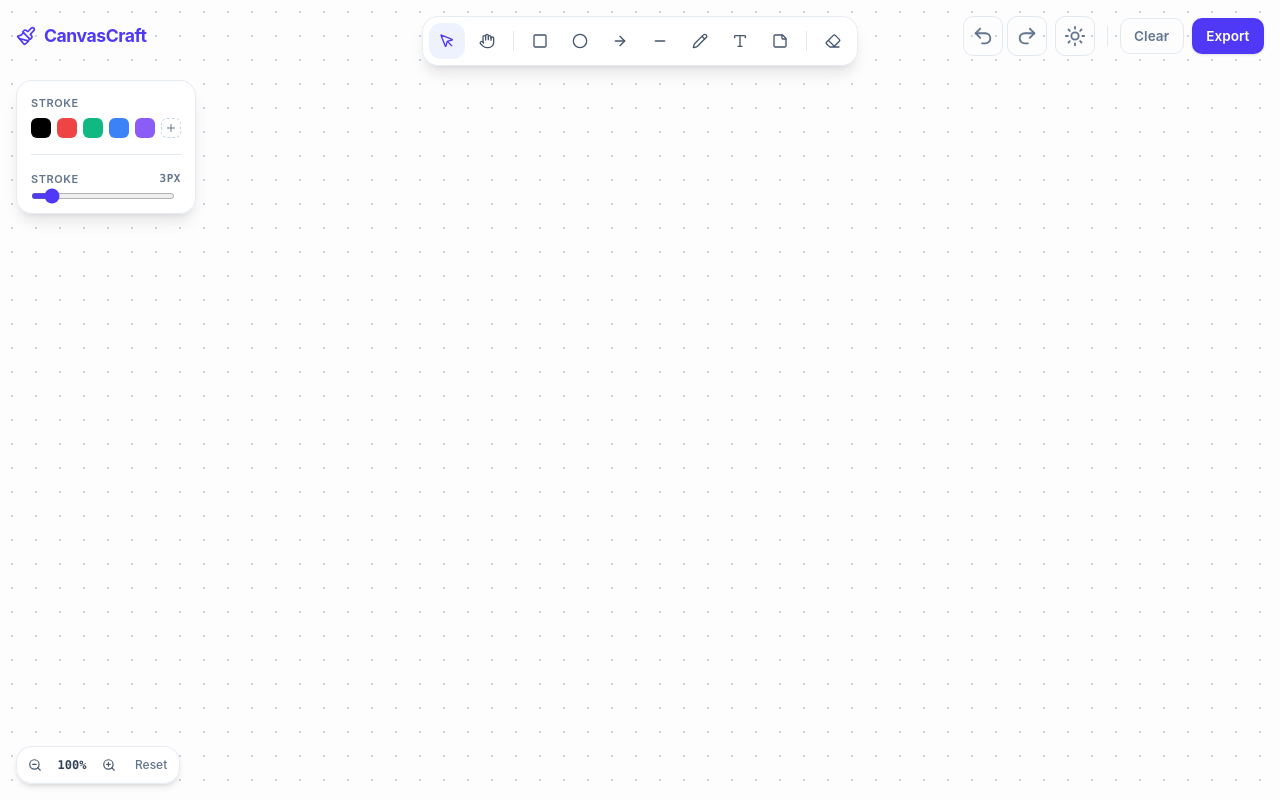
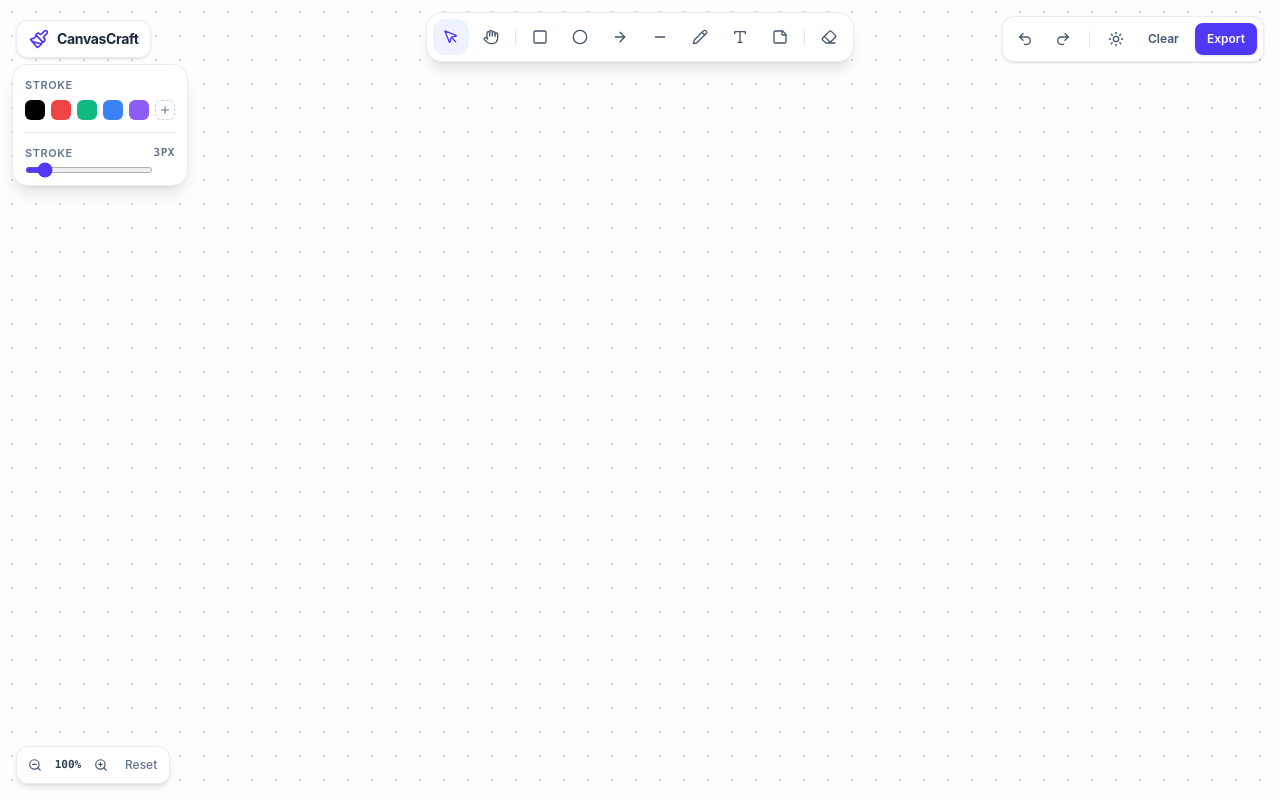
Before and after one commit to SAIDEEPBHANGE/CanvasCraft, a React (Vite) app in the folder CanvasCraftSB/: page / in a window 1280 px wide. Built offline with nearby package versions, Linux system fonts and the light colour scheme.

Commit message:
Project Layout is Working

```diff
--- a/CanvasCraftSB/index.html
+++ b/CanvasCraftSB/index.html
@@ -9,21 +9,14 @@
     />
     <meta
       name="viewport"
-      content="width=device-width, initial-scale=1.0, maximum-scale=1.0, user-scalable=no"
+      content="width=device-width, initial-scale=1.0, maximum-scale=1.0, user-scalable=no, viewport-fit=cover"
     />
     <title>CanvasCraft — Collaborative Whiteboard</title>
-    <!-- Inter Font -->
-    <link rel="preconnect" href="https://fonts.googleapis.com" />
-    <link rel="preconnect" href="https://fonts.gstatic.com" crossorigin />
-    <link
-      href="https://fonts.googleapis.com/css2?family=Inter:wght@400;500;600;700&display=swap"
-      rel="stylesheet"
-    />
   </head>
   <body
-    class="m-0 h-screen w-screen overflow-hidden p-0 touch-none select-none"
+    class="m-0 h-full w-full overflow-hidden p-0 font-sans text-slate-800 touch-none select-none dark:bg-[#121212] dark:text-slate-100"
   >
-    <div id="root" class="h-full w-full"></div>
+    <div id="root" class="h-dvh w-screen overflow-hidden"></div>
     <script type="module" src="/src/main.jsx"></script>
   </body>
 </html>
--- a/CanvasCraftSB/src/App.jsx
+++ b/CanvasCraftSB/src/App.jsx
@@ -1,11 +1,31 @@
+import WhiteBoard from "./MainBodyComponents/WhiteBoard";
 import Header from "./Header";
-import MainBody from "./MainBody";
+import DrawingTools from "./MainBodyComponents/DrawingTools";
+import PropertiesBar from "./MainBodyComponents/PropertiesBar";
+import ZoomFunctions from "./MainBodyComponents/ZoomFunctions";
 
 function App() {
   return (
-    <div className="relative flex h-dvh w-screen flex-col overflow-hidden bg-[#fdfdfd] font-sans text-slate-800 select-none touch-none dark:bg-[#121212] dark:text-slate-100 md:block">
-      <Header />
-      <MainBody />
+    <div className="relative h-full w-full overflow-hidden bg-[#fdfdfd] text-slate-800 touch-none select-none dark:bg-[#121212] dark:text-slate-100">
+      {/* LAYER 1: Fullscreen Canvas */}
+      <WhiteBoard />
+
+      {/* LAYER 2: Floating HUD (Clicks pass through to canvas by default) */}
+      <div className="pointer-events-none absolute inset-0 z-10 flex flex-col justify-between p-2.5 sm:p-3 md:p-4">
+        {/* Top Section: Header & Action Buttons */}
+        <Header />
+
+        {/* Middle Section: Left Sidebar Properties Drawer */}
+        <div className="flex flex-1 items-start py-2">
+          <PropertiesBar />
+        </div>
+
+        {/* Bottom Section: Tool Dock & Zoom Controls */}
+        <div className="flex items-end justify-between gap-2">
+          <ZoomFunctions />
+          <DrawingTools />
+        </div>
+      </div>
     </div>
   );
 }
--- a/CanvasCraftSB/src/Header.jsx
+++ b/CanvasCraftSB/src/Header.jsx
@@ -3,11 +3,11 @@ import RightHeader from "./HeaderComponents/RightHeader";
 
 function Header() {
   return (
-    <header className="z-30 flex h-14 w-full shrink-0 items-center justify-between border-b border-slate-200/80 bg-white/95 px-3 py-2 backdrop-blur-md dark:border-slate-800 dark:bg-slate-900/95 md:pointer-events-none md:absolute md:inset-x-0 md:top-0 md:h-auto md:border-none md:bg-transparent md:p-4 md:backdrop-blur-none">
-      <div className="md:pointer-events-auto">
+    <header className="flex w-full items-center justify-between">
+      <div className="pointer-events-auto">
         <LeftHeader />
       </div>
-      <div className="md:pointer-events-auto">
+      <div className="pointer-events-auto">
         <RightHeader />
       </div>
     </header>
--- a/CanvasCraftSB/src/HeaderComponents/LeftHeader.jsx
+++ b/CanvasCraftSB/src/HeaderComponents/LeftHeader.jsx
@@ -2,9 +2,9 @@ import { Paintbrush } from "lucide-react";
 
 function LeftHeader() {
   return (
-    <div className="flex items-center gap-2 text-base font-bold text-indigo-600 transition-colors duration-200 dark:text-indigo-400">
-      <Paintbrush className="h-5 w-5 stroke-2" />
-      <span className="logo-text hidden text-[1.1rem] tracking-tight sm:inline-block">
+    <div className="flex items-center gap-2 rounded-xl border border-slate-200/80 bg-white/95 px-2.5 py-1.5 shadow-sm backdrop-blur-md dark:border-slate-800 dark:bg-slate-900/95 sm:px-3 sm:py-2">
+      <Paintbrush className="h-4 w-4 text-indigo-600 dark:text-indigo-400 sm:h-5 sm:w-5" />
+      <span className="hidden text-sm font-bold tracking-tight text-slate-800 dark:text-slate-100 sm:inline-block">
         CanvasCraft
       </span>
     </div>
--- a/CanvasCraftSB/src/HeaderComponents/RightHeader.jsx
+++ b/CanvasCraftSB/src/HeaderComponents/RightHeader.jsx
@@ -1,56 +1,67 @@
-import { Undo2, Redo2, Sun } from "lucide-react";
+import { Undo2, Redo2, Sun, Trash2, Download } from "lucide-react";
 
 function RightHeader() {
+  const iconBtnClass =
+    "flex h-8 w-8 items-center justify-center rounded-lg text-slate-600 transition-colors hover:bg-slate-100 active:scale-95 dark:text-slate-400 dark:hover:bg-slate-800";
+
   return (
-    <div className="flex items-center gap-2">
-      {/* History Controls */}
-      <div className="flex items-center gap-1">
+    <div className="flex items-center gap-1 rounded-xl border border-slate-200/80 bg-white/95 p-1 shadow-sm backdrop-blur-md dark:border-slate-800 dark:bg-slate-900/95 sm:gap-1.5 sm:p-1.5">
+      {/* Undo */}
       <button
         id="undoBtn"
+        type="button"
         title="Undo (Ctrl+Z)"
         aria-label="Undo"
-          className="inline-flex h-10 w-10 items-center justify-center rounded-[10px] border border-slate-200 bg-transparent text-slate-500 transition-all duration-150 hover:border-indigo-600 hover:bg-indigo-50 hover:text-indigo-600 dark:border-slate-700 dark:text-slate-400 dark:hover:border-indigo-400 dark:hover:bg-indigo-500/15 dark:hover:text-indigo-400"
+        className={iconBtnClass}
       >
-          <Undo2 className="h-5.5 w-5.5 stroke-2" />
+        <Undo2 className="h-4 w-4" />
       </button>
 
+      {/* Redo */}
       <button
         id="redoBtn"
+        type="button"
         title="Redo (Ctrl+Y)"
         aria-label="Redo"
-          className="inline-flex h-10 w-10 items-center justify-center rounded-[10px] border border-slate-200 bg-transparent text-slate-500 transition-all duration-150 hover:border-indigo-600 hover:bg-indigo-50 hover:text-indigo-600 dark:border-slate-700 dark:text-slate-400 dark:hover:border-indigo-400 dark:hover:bg-indigo-500/15 dark:hover:text-indigo-400"
+        className={iconBtnClass}
       >
-          <Redo2 className="h-5.5 w-5.5 stroke-2" />
+        <Redo2 className="h-4 w-4" />
       </button>
-      </div>
 
-      {/* Theme Toggle Button */}
+      {/* Divider */}
+      <div className="mx-0.5 h-4 w-px bg-slate-200 dark:bg-slate-700 sm:mx-1" />
+
+      {/* Theme Toggle */}
       <button
         id="themeToggle"
+        type="button"
         title="Toggle Theme"
         aria-label="Toggle Theme"
-        className="inline-flex h-10 w-10 items-center justify-center rounded-[10px] border border-slate-200 bg-transparent text-slate-500 transition-all duration-150 hover:border-indigo-600 hover:bg-indigo-50 hover:text-indigo-600 dark:border-slate-700 dark:text-slate-400 dark:hover:border-indigo-400 dark:hover:bg-indigo-500/15 dark:hover:text-indigo-400"
+        className={iconBtnClass}
       >
-        <Sun className="h-5.5 w-5.5 stroke-2" />
+        <Sun className="h-4 w-4" />
       </button>
 
-      {/* Vertical Divider */}
-      <div className="mx-1 h-5 w-px bg-slate-200 dark:bg-slate-700" />
-
-      {/* Clear Button (btn-secondary) */}
+      {/* Clear Button (Icon on mobile/fold, text label on sm+) */}
       <button
         id="clearCanvas"
-        className="inline-flex items-center gap-1.5 rounded-[10px] border border-slate-200 bg-transparent px-[0.85rem] py-[0.45rem] text-[0.85rem] font-semibold text-slate-500 transition-all duration-200 hover:bg-slate-50 hover:text-slate-900 dark:border-slate-700 dark:text-slate-400 dark:hover:bg-slate-900 dark:hover:text-slate-50"
+        type="button"
+        title="Clear Canvas"
+        className="flex h-8 items-center justify-center rounded-lg px-2 text-xs font-semibold text-slate-600 transition-colors hover:bg-slate-100 hover:text-red-600 dark:text-slate-400 dark:hover:bg-slate-800 sm:px-2.5"
       >
-        Clear
+        <Trash2 className="h-4 w-4 sm:hidden" />
+        <span className="hidden sm:inline">Clear</span>
       </button>
 
-      {/* Export Button (btn-primary) */}
+      {/* Export Button (Icon on mobile/fold, text label on sm+) */}
       <button
         id="exportBtn"
-        className="inline-flex items-center gap-1.5 rounded-[10px] border border-transparent bg-indigo-600 px-[0.85rem] py-[0.45rem] text-[0.85rem] font-semibold text-white shadow-sm transition-all duration-200 hover:bg-indigo-700 dark:bg-indigo-500 dark:hover:bg-indigo-600"
+        type="button"
+        title="Export"
+        className="flex h-8 items-center justify-center rounded-lg bg-indigo-600 px-2 text-xs font-semibold text-white shadow-sm transition-colors hover:bg-indigo-700 active:scale-95 dark:bg-indigo-500 dark:hover:bg-indigo-600 sm:px-3"
       >
-        Export
+        <Download className="h-4 w-4 sm:hidden" />
+        <span className="hidden sm:inline">Export</span>
       </button>
     </div>
   );
--- a/CanvasCraftSB/src/MainBodyComponents/DrawingTools.jsx
+++ b/CanvasCraftSB/src/MainBodyComponents/DrawingTools.jsx
@@ -13,14 +13,15 @@ import {
 
 function DrawingTools() {
   const toolBtnClass =
-    "flex h-9 w-9 shrink-0 items-center justify-center rounded-xl border-none bg-transparent text-slate-600 transition-all hover:bg-slate-100 active:scale-95 dark:text-slate-400 dark:hover:bg-slate-800 [&.active]:bg-indigo-50 [&.active]:text-indigo-600 dark:[&.active]:bg-indigo-500/20 dark:[&.active]:text-indigo-400";
+    "flex h-8 w-8 sm:h-9 sm:w-9 shrink-0 items-center justify-center rounded-xl border-none bg-transparent text-slate-600 transition-all hover:bg-slate-100 active:scale-95 dark:text-slate-400 dark:hover:bg-slate-800 [&.active]:bg-indigo-50 [&.active]:text-indigo-600 dark:[&.active]:bg-indigo-500/20 dark:[&.active]:text-indigo-400";
 
   return (
     <aside
       id="toolBar"
       aria-label="Drawing Tools"
-      className="fixed bottom-4 inset-x-3 z-30 mx-auto flex max-w-fit items-center gap-1 overflow-x-auto rounded-2xl border border-slate-200/80 bg-white/95 p-1.5 shadow-lg backdrop-blur-md no-scrollbar dark:border-slate-800 dark:bg-slate-900/95 md:absolute md:top-4 md:bottom-auto md:inset-x-0"
+      className="pointer-events-auto flex max-w-[70vw] items-center gap-1 overflow-x-auto rounded-2xl border border-slate-200/80 bg-white/95 p-1.5 shadow-lg backdrop-blur-md no-scrollbar dark:border-slate-800 dark:bg-slate-900/95 sm:max-w-fit lg:absolute lg:top-3 lg:left-1/2 lg:-translate-x-1/2"
     >
+      {/* Select */}
       <button
         className={`${toolBtnClass} active`}
         data-tool="select"
@@ -29,12 +30,14 @@ function DrawingTools() {
         <MousePointer className="h-4 w-4 stroke-2" />
       </button>
 
+      {/* Hand / Pan */}
       <button className={toolBtnClass} data-tool="pan" title="Pan (H)">
         <Hand className="h-4 w-4 stroke-2" />
       </button>
 
-      <div className="mx-1 h-5 w-px shrink-0 bg-slate-200 dark:bg-slate-700" />
+      <div className="mx-0.5 h-4 w-px shrink-0 bg-slate-200 dark:bg-slate-700" />
 
+      {/* Rectangle */}
       <button
         className={toolBtnClass}
         data-tool="rectangle"
@@ -43,26 +46,32 @@ function DrawingTools() {
         <Square className="h-4 w-4 stroke-2" />
       </button>
 
+      {/* Circle */}
       <button className={toolBtnClass} data-tool="circle" title="Circle (C)">
         <Circle className="h-4 w-4 stroke-2" />
       </button>
 
+      {/* Arrow */}
       <button className={toolBtnClass} data-tool="arrow" title="Arrow (A)">
         <ArrowRight className="h-4 w-4 stroke-2" />
       </button>
 
+      {/* Line */}
       <button className={toolBtnClass} data-tool="line" title="Line (L)">
         <Minus className="h-4 w-4 stroke-2" />
       </button>
 
+      {/* Pencil / Freehand */}
       <button className={toolBtnClass} data-tool="pencil" title="Draw (P)">
         <Pencil className="h-4 w-4 stroke-2" />
       </button>
 
+      {/* Text */}
       <button className={toolBtnClass} data-tool="text" title="Text (T)">
         <Type className="h-4 w-4 stroke-2" />
       </button>
 
+      {/* Sticky Note */}
       <button
         className={toolBtnClass}
         data-tool="sticky"
@@ -71,8 +80,9 @@ function DrawingTools() {
         <StickyNote className="h-4 w-4 stroke-2" />
       </button>
 
-      <div className="mx-1 h-5 w-px shrink-0 bg-slate-200 dark:bg-slate-700" />
+      <div className="mx-0.5 h-4 w-px shrink-0 bg-slate-200 dark:bg-slate-700" />
 
+      {/* Eraser */}
       <button className={toolBtnClass} data-tool="eraser" title="Eraser (E)">
         <Eraser className="h-4 w-4 stroke-2" />
       </button>
--- a/CanvasCraftSB/src/MainBodyComponents/PropertiesBar.jsx
+++ b/CanvasCraftSB/src/MainBodyComponents/PropertiesBar.jsx
@@ -7,11 +7,12 @@ function PropertiesBar() {
     <aside
       id="propertiesBar"
       aria-label="Properties"
-      className="fixed bottom-20 left-1/2 z-20 flex -translate-x-1/2 items-center gap-3 rounded-2xl border border-slate-200/80 bg-white/95 px-3.5 py-2 shadow-lg backdrop-blur-md dark:border-slate-800 dark:bg-slate-900/95 md:absolute md:top-20 md:bottom-auto md:left-4 md:translate-x-0 md:flex-col md:items-start md:p-3.5"
+      /* Elevated above the bottom dock on fold/mobile screens with plenty of clearance */
+      className="fixed bottom-16 left-1/2 z-20 flex -translate-x-1/2 items-center gap-2 rounded-2xl border border-slate-200/80 bg-white/95 px-3 py-1.5 shadow-lg backdrop-blur-md dark:border-slate-800 dark:bg-slate-900/95 lg:absolute lg:top-16 lg:bottom-auto lg:left-3 lg:translate-x-0 lg:flex-col lg:items-start lg:p-3"
     >
-      {/* Stroke Color */}
-      <div className="flex items-center gap-2 md:flex-col md:items-start md:gap-1.5">
-        <span className="hidden text-[11px] font-semibold tracking-wider text-slate-500 uppercase dark:text-slate-400 md:inline">
+      {/* Colors */}
+      <div className="flex items-center gap-1.5 lg:flex-col lg:items-start lg:gap-1.5">
+        <span className="hidden text-[11px] font-semibold uppercase tracking-wider text-slate-500 dark:text-slate-400 lg:inline">
           Stroke
         </span>
         <div className="flex items-center gap-1.5">
@@ -39,12 +40,11 @@ function PropertiesBar() {
         </div>
       </div>
 
-      {/* Divider */}
-      <div className="h-5 w-px bg-slate-200 dark:bg-slate-700 md:my-1 md:h-px md:w-full" />
+      <div className="h-4 w-[1px] bg-slate-200 dark:bg-slate-700 lg:my-1 lg:h-[1px] lg:w-full" />
 
-      {/* Stroke Width Slider */}
-      <div className="flex items-center gap-2 md:w-full md:flex-col md:items-start md:gap-1.5">
-        <div className="flex items-center justify-between text-[11px] font-semibold tracking-wider text-slate-500 uppercase dark:text-slate-400 md:w-full">
+      {/* Slider */}
+      <div className="flex items-center gap-1.5 lg:w-full lg:flex-col lg:items-start lg:gap-1.5">
+        <div className="flex items-center justify-between text-[11px] font-semibold uppercase tracking-wider text-slate-500 dark:text-slate-400 lg:w-full">
           <label htmlFor="strokeWidth" className="cursor-pointer select-none">
             Stroke
           </label>
@@ -58,7 +58,7 @@ function PropertiesBar() {
           min="1"
           max="20"
           defaultValue="3"
-          className="h-1.5 w-20 cursor-pointer accent-indigo-600 dark:accent-indigo-400 md:w-36"
+          className="h-1.5 w-16 cursor-pointer accent-indigo-600 dark:accent-indigo-400 lg:w-32"
         />
       </div>
     </aside>
--- a/CanvasCraftSB/src/MainBodyComponents/WhiteBoard.jsx
+++ b/CanvasCraftSB/src/MainBodyComponents/WhiteBoard.jsx
@@ -7,12 +7,18 @@ function WhiteBoard() {
     const canvas = canvasRef.current;
     if (!canvas) return;
 
-    const resizeCanvas = () => {
+    const handleResize = () => {
       const dpr = window.devicePixelRatio || 1;
-      const rect = canvas.parentElement.getBoundingClientRect();
+      const width = window.innerWidth;
+      const height = window.innerHeight;
 
-      canvas.width = rect.width * dpr;
-      canvas.height = rect.height * dpr;
+      // Set actual pixel dimensions scaled for high-DPI displays
+      canvas.width = width * dpr;
+      canvas.height = height * dpr;
+
+      // Keep CSS display dimensions matched to viewport
+      canvas.style.width = `${width}px`;
+      canvas.style.height = `${height}px`;
 
       const ctx = canvas.getContext("2d");
       if (ctx) {
@@ -20,22 +26,25 @@ function WhiteBoard() {
       }
     };
 
-    resizeCanvas();
-    window.addEventListener("resize", resizeCanvas);
-    return () => window.removeEventListener("resize", resizeCanvas);
+    handleResize();
+    window.addEventListener("resize", handleResize);
+
+    return () => {
+      window.removeEventListener("resize", handleResize);
+    };
   }, []);
 
   return (
-    <section
+    <div
       aria-label="Canvas Workspace"
-      className="relative h-full w-full touch-none overflow-hidden bg-[#fdfdfd] bg-[radial-gradient(#cbd5e1_1px,transparent_1px)] bg-size-[24px_24px] dark:bg-[#121212] dark:bg-[radial-gradient(#27272a_1px,transparent_1px)]"
+      className="absolute inset-0 h-full w-full touch-none overflow-hidden bg-[#fdfdfd] bg-[radial-gradient(#cbd5e1_1px,transparent_1px)] bg-size-[24px_24px] dark:bg-[#121212] dark:bg-[radial-gradient(#27272a_1px,transparent_1px)]"
     >
       <canvas
         id="whiteboard"
         ref={canvasRef}
         className="block h-full w-full touch-none"
       />
-    </section>
+    </div>
   );
 }
 
--- a/CanvasCraftSB/src/MainBodyComponents/ZoomFunctions.jsx
+++ b/CanvasCraftSB/src/MainBodyComponents/ZoomFunctions.jsx
@@ -8,7 +8,8 @@ function ZoomFunctions() {
     <div
       id="zoomControls"
       aria-label="Zoom Controls"
-      className="fixed bottom-4 left-3 z-20 flex items-center gap-1 rounded-2xl border border-slate-200/80 bg-white/95 p-1 shadow-md backdrop-blur-md dark:border-slate-800 dark:bg-slate-900/95 md:absolute md:bottom-4 md:left-4"
+      /* Anchored to bottom-right on mobile/fold so it never hits bottom-left or center elements; shifts to bottom-left on desktop (lg:) */
+      className="fixed bottom-3 right-3 z-20 flex items-center gap-0.5 rounded-xl border border-slate-200/80 bg-white/95 p-1 shadow-md backdrop-blur-md dark:border-slate-800 dark:bg-slate-900/95 lg:absolute lg:bottom-4 lg:left-4 lg:right-auto"
     >
       <button
         id="zoomOutBtn"
@@ -17,12 +18,12 @@ function ZoomFunctions() {
         aria-label="Zoom Out"
         className={btnClass}
       >
-        <ZoomOut className="h-3.5 w-3.5 stroke-2" />
+        <ZoomOut className="h-3.5 w-3.5 stroke-[2]" />
       </button>
 
       <span
         id="zoomLevel"
-        className="min-w-9.5 select-none text-center font-mono text-xs font-semibold text-slate-700 dark:text-slate-300"
+        className="min-w-[34px] select-none text-center font-mono text-[11px] font-semibold text-slate-700 dark:text-slate-300"
       >
         100%
       </span>
@@ -34,15 +35,15 @@ function ZoomFunctions() {
         aria-label="Zoom In"
         className={btnClass}
       >
-        <ZoomIn className="h-3.5 w-3.5 stroke-2" />
+        <ZoomIn className="h-3.5 w-3.5 stroke-[2]" />
       </button>
 
-      {/* Hidden on small mobile screens to keep the bottom pill compact */}
+      {/* Reset only appears when screen is wide enough */}
       <button
         id="zoomResetBtn"
         type="button"
         title="Reset Zoom"
-        className="hidden rounded-lg px-2 py-1 text-xs font-medium text-slate-500 transition-colors hover:bg-slate-100 hover:text-slate-900 dark:text-slate-400 dark:hover:bg-slate-800 dark:hover:text-slate-100 sm:inline-block"
+        className="hidden rounded-lg px-2 py-1 text-xs font-medium text-slate-500 transition-colors hover:bg-slate-100 dark:text-slate-400 dark:hover:bg-slate-800 xl:inline-block"
       >
         Reset
       </button>
```
Lines whose indentation alone changed are shown as unchanged.
